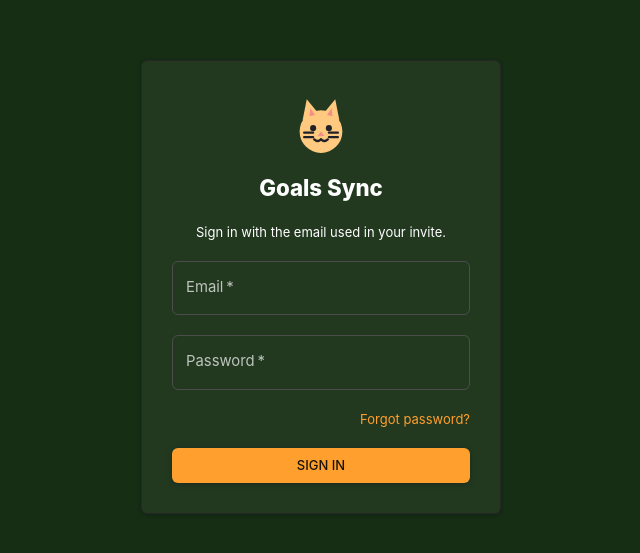
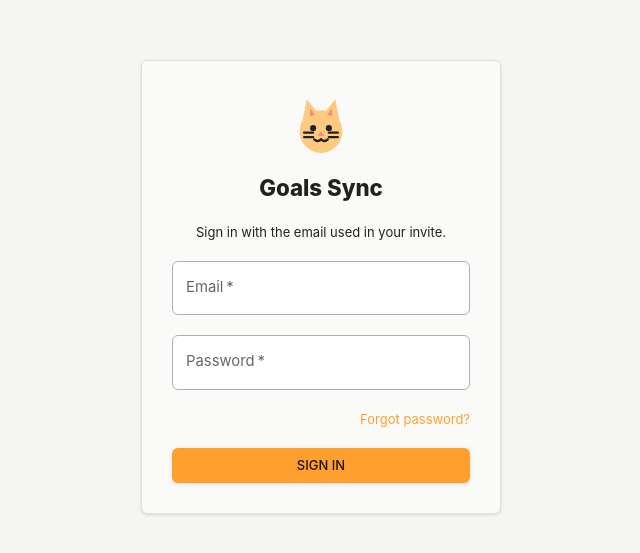
Before and after one commit to JamesKemp296/goalssync, a React (Vite) app: page /login in a window 1280 px wide. Shown: the part 113-666 px from the top of the page, without its empty margins (319-959 px from the left). Built offline with nearby package versions, Linux system fonts and the light colour scheme; no server answers.

Commit message:
Fix darkmode

```diff
--- a/src/components/ThemeModeProvider.tsx
+++ b/src/components/ThemeModeProvider.tsx
@@ -30,7 +30,7 @@ function readCachedMode(): PaletteMode {
   } catch {
     // ignore storage errors (private mode, etc.)
   }
-  return 'dark'
+  return 'light'
 }
 
 function modeFromUserMetadata(session: Session | null): PaletteMode | null {
--- a/src/theme.ts
+++ b/src/theme.ts
@@ -75,4 +75,4 @@ export const createAppTheme = (mode: PaletteMode) =>
     },
   })
 
-export default createAppTheme('dark')
+export default createAppTheme('light')
```
